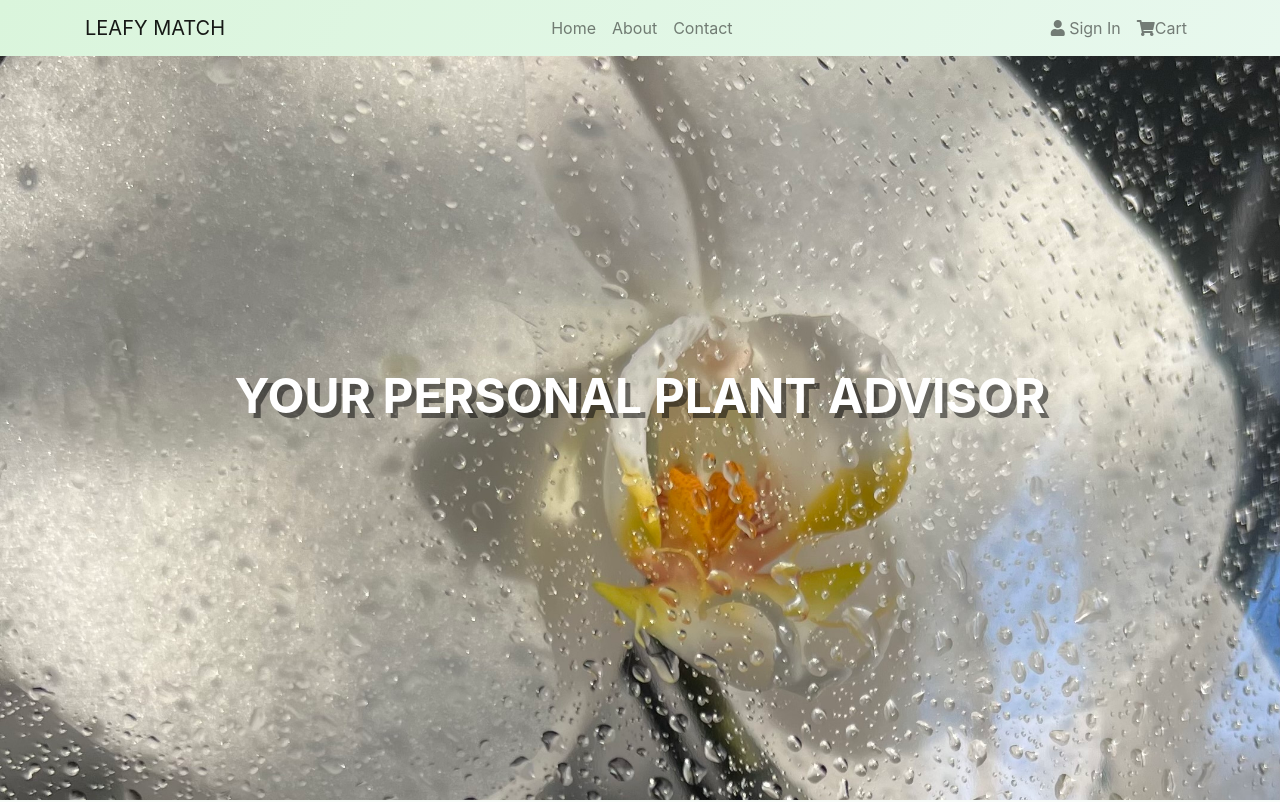
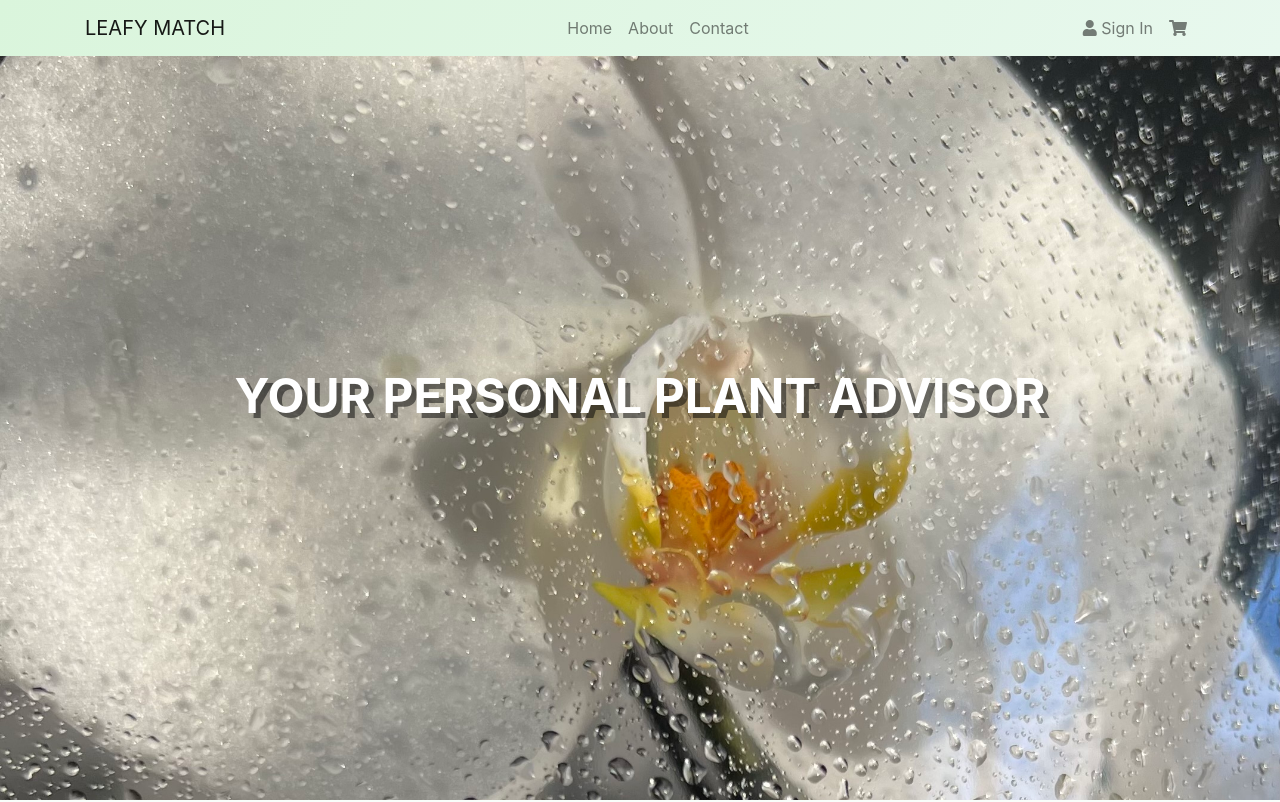
Before and after one commit to oleksandra-o/Leafy-Match, a React (Create React App) app in the folder my-leafy-match/: page / in a window 1280 px wide. Shown: the top 802 px of the page. Built offline with nearby package versions, Linux system fonts and the light colour scheme.

Commit message:
plant cards

```diff
--- a/my-leafy-match/package.json
+++ b/my-leafy-match/package.json
@@ -40,5 +40,8 @@
       "last 1 firefox version",
       "last 1 safari version"
     ]
+  },
+  "devDependencies": {
+    "@babel/plugin-proposal-private-property-in-object": "^7.21.11"
   }
 }
--- a/my-leafy-match/src/components/Navbar.js
+++ b/my-leafy-match/src/components/Navbar.js
@@ -21,7 +21,7 @@
             <Nav.Link as={Link} to="/cart">
               <i className="fas fa-shopping-cart"></i>
               {cart.length > 0 && <span className="cart-item-count">{cart.length}</span>}
-              Cart
+
             </Nav.Link>
           </Nav>
         </Navbar.Collapse>
--- a/my-leafy-match/src/styles.css
+++ b/my-leafy-match/src/styles.css
@@ -1,5 +1,4 @@
 /* Custom Styles */
-
 
 
 body {
```
Also changed, not shown: 1 other file (tests, documents, lock files or other folders).
